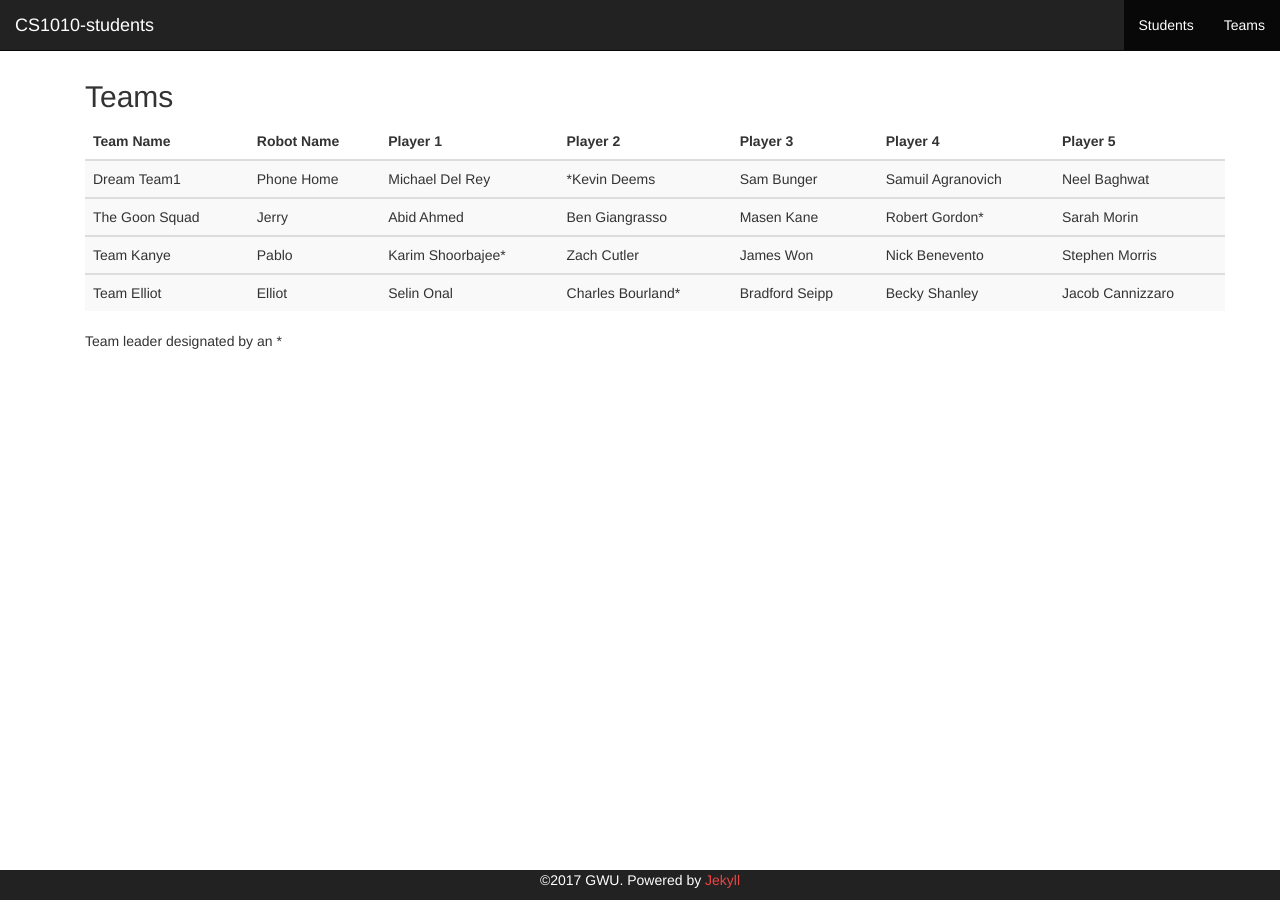
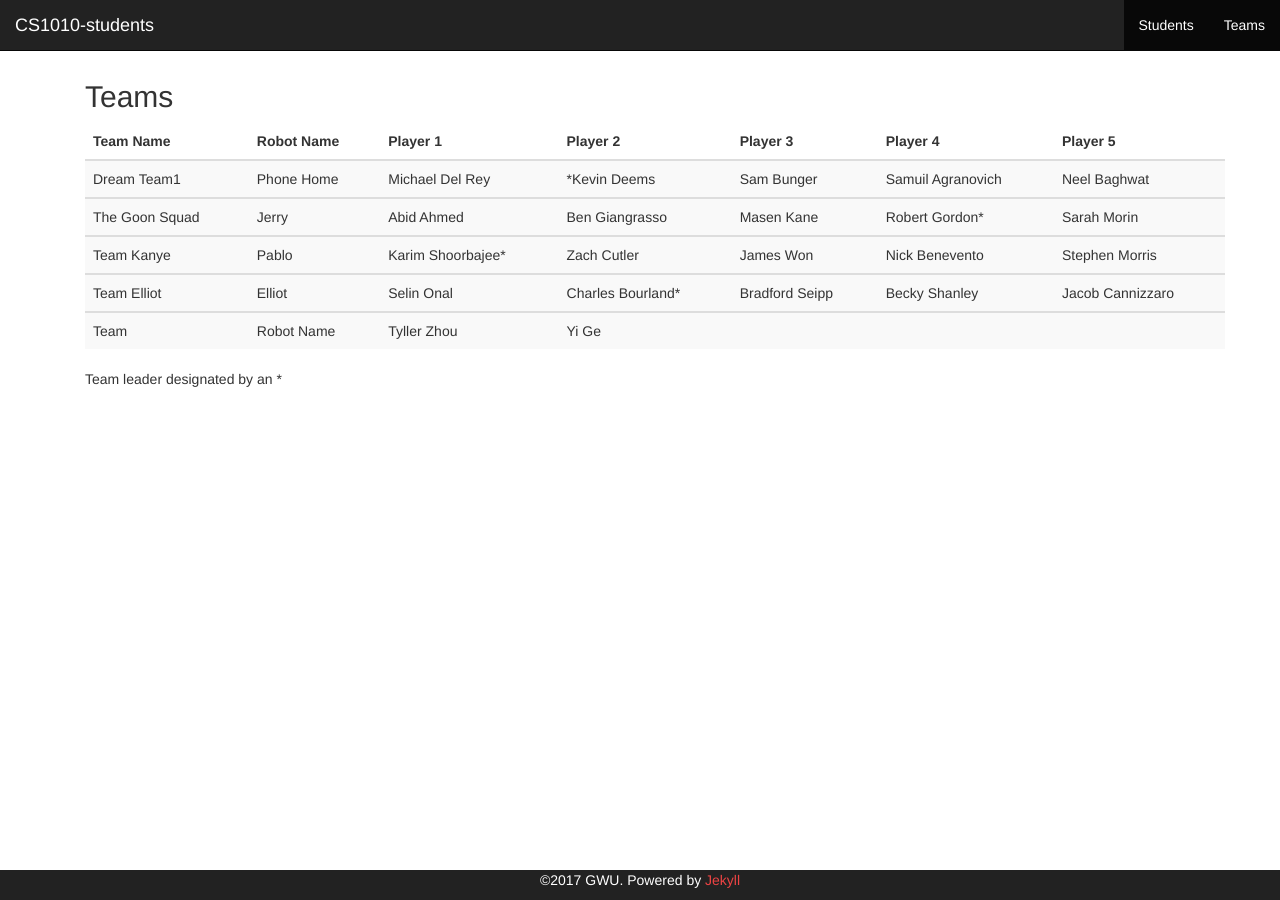
Before and after one commit to mdavidson022/CS1010-students, a Jekyll site: the page built from teams.html, in a window 1280 px wide. Built offline with Jekyll 4.4.1, drawn with Linux system fonts in a browser that asks for light colours.

Commit message:
Update teams.html

```diff
--- a/teams.html
+++ b/teams.html
@@ -70,6 +70,19 @@ layout: default
 		      <td>Jacob Cannizzaro</td>
 			</tr>
 		</tbody>
+
+<tbody>
+			<tr>
+			  <td>Team </td>
+		      <td>Robot Name</td>
+			  <td>Tyller Zhou</td>
+			  <td>Yi Ge</td>
+			  <td></td>
+		          <td></td>
+			  <td></td>
+			</tr>
+		</tbody>
+
 	</table>
 </div>
 <p>Team leader designated by an *</p>
```
